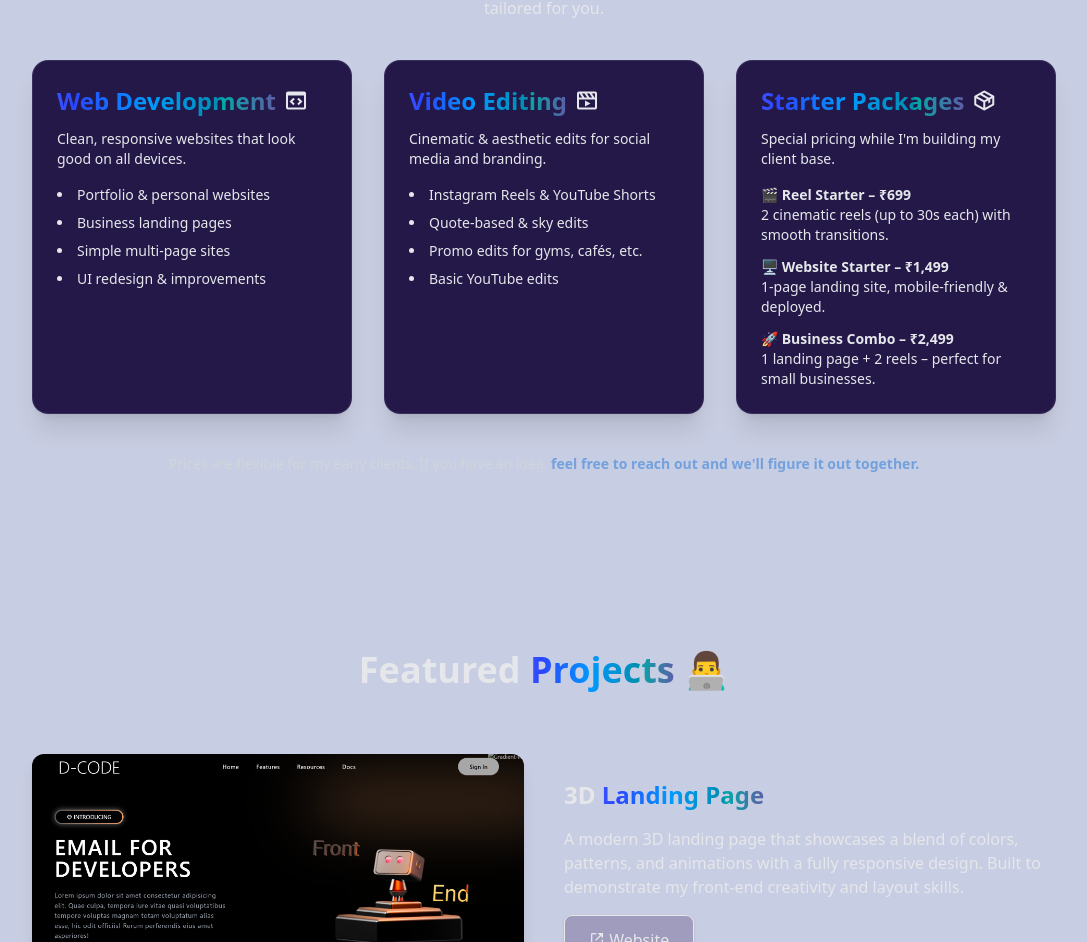
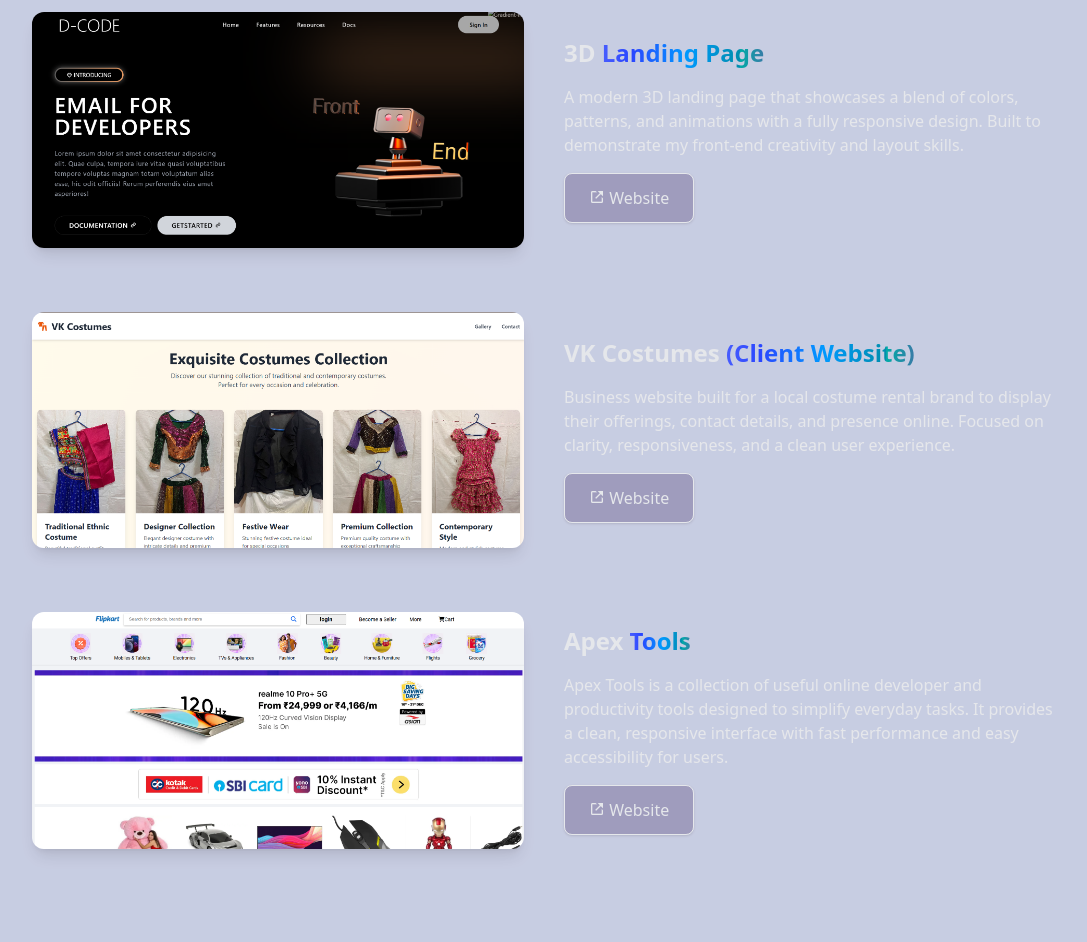
Before and after one commit to PremGupta06/Portfolio, a React (Vite) app: page / in a window 1280 px wide. Shown: the part 1858-2800 px from the top of the page, without its empty margins (96-1183 px from the left). Built offline with nearby package versions, Linux system fonts and the light colour scheme.

Commit message:
Remove Services section from App component
Removed Services section and related links from the App component.

```diff
--- a/src/App.jsx
+++ b/src/App.jsx
@@ -41,11 +41,6 @@
           <li>
             <a href="#about" className="font-bold hover:text-white">
               About
-            </a>
-          </li>
-          <li>
-            <a href="#services" className="font-bold hover:text-white">
-              Services
             </a>
           </li>
           <li>
@@ -109,11 +104,6 @@
             <li>
               <a href="#about" onClick={() => setSidebarOpen(false)}>
                 About
-              </a>
-            </li>
-            <li>
-              <a href="#services" onClick={() => setSidebarOpen(false)}>
-                Services
               </a>
             </li>
             <li>
@@ -266,98 +256,6 @@
         </div>
       </section>
 
-      {/* Services */}
-      <section
-        className="w-4/5 space-y-10 mt-10"
-        id="services"
-        data-aos="fade-up"
-        data-aos-duration="1800"
-      >
-        <h1 className="text-4xl font-bold text-center">
-          My <span className="gradient">Services</span> 💼
-        </h1>
-        <p className="text-center max-w-2xl mx-auto text-sm md:text-base text-gray-200">
-          I combine <span className="font-semibold">web development</span> and{" "}
-          <span className="font-semibold">video editing</span> to help you build
-          a strong online presence. Whether you&apos;re a{" "}
-          <span className="font-semibold">small business, creator, or student</span>,
-          I can create something tailored for you.
-        </p>
-
-        <div className="grid md:grid-cols-3 gap-8 mt-6">
-          {/* Web Dev */}
-          <div className="bg-[#110437e5] p-6 rounded-2xl shadow-xl border border-white/10 hover:scale-105 transition-transform duration-300">
-            <h2 className="text-2xl font-bold flex items-center gap-2 mb-3">
-              <span className="gradient">Web Development</span>{" "}
-              <i className="bx bx-code-block"></i>
-            </h2>
-            <p className="text-sm text-gray-200 mb-4">
-              Clean, responsive websites that look good on all devices.
-            </p>
-            <ul className="text-sm space-y-2 list-disc list-inside text-gray-200">
-              <li>Portfolio & personal websites</li>
-              <li>Business landing pages</li>
-              <li>Simple multi-page sites</li>
-              <li>UI redesign & improvements</li>
-            </ul>
-          </div>
-
-          {/* Video Editing */}
-          <div className="bg-[#110437e5] p-6 rounded-2xl shadow-xl border border-white/10 hover:scale-105 transition-transform duration-300">
-            <h2 className="text-2xl font-bold flex items-center gap-2 mb-3">
-              <span className="gradient">Video Editing</span>{" "}
-              <i className="bx bx-movie-play"></i>
-            </h2>
-            <p className="text-sm text-gray-200 mb-4">
-              Cinematic & aesthetic edits for social media and branding.
-            </p>
-            <ul className="text-sm space-y-2 list-disc list-inside text-gray-200">
-              <li>Instagram Reels & YouTube Shorts</li>
-              <li>Quote-based & sky edits</li>
-              <li>Promo edits for gyms, cafés, etc.</li>
-              <li>Basic YouTube edits</li>
-            </ul>
-          </div>
-
-          {/* Packages */}
-          <div className="bg-[#110437e5] p-6 rounded-2xl shadow-xl border border-white/10 hover:scale-105 transition-transform duration-300">
-            <h2 className="text-2xl font-bold flex items-center gap-2 mb-3">
-              <span className="gradient">Starter Packages</span>{" "}
-              <i className="bx bx-package"></i>
-            </h2>
-            <p className="text-sm text-gray-200 mb-4">
-              Special pricing while I&apos;m building my client base.
-            </p>
-            <ul className="text-sm space-y-3 text-gray-200">
-              <li>
-                <span className="font-semibold">🎬 Reel Starter – ₹699</span>
-                <br />
-                2 cinematic reels (up to 30s each) with smooth transitions.
-              </li>
-              <li>
-                <span className="font-semibold">🖥 Website Starter – ₹1,499</span>
-                <br />
-                1-page landing site, mobile-friendly & deployed.
-              </li>
-              <li>
-                <span className="font-semibold">
-                  🚀 Business Combo – ₹2,499
-                </span>
-                <br />
-                1 landing page + 2 reels – perfect for small businesses.
-              </li>
-            </ul>
-          </div>
-        </div>
-
-        <p className="text-center text-xs md:text-sm text-gray-300 mt-4">
-          Prices are flexible for my early clients. If you have an idea,{" "}
-          <span className="font-semibold text-[#72a1de]">
-            feel free to reach out and we&apos;ll figure it out together.
-          </span>
-        </p>
-      </section>
-
       {/* Projects */}
       <section className="w-4/5 space-y-16 my-20" id="projects">
         <h1 className="text-4xl font-bold text-center">
@@ -433,7 +331,7 @@
 
         <div className="flex flex-col md:flex-row items-center gap-10">
   <a
-            href="https://premgupta06.github.io/Flipkart-Clone/"
+    href="https://apex-tools-zeta.vercel.app/"
     target="_blank"
     rel="noopener noreferrer"
     className="relative w-full md:w-1/2"
@@ -441,20 +339,24 @@
     <img
       src="/images/pro3.png"
       className="rounded-xl shadow-lg w-full"
-              alt="Project 3"
+      alt="Apex Tools"
     />
   </a>
+
   <div className="md:w-1/2 space-y-4">
     <h1 className="text-2xl font-bold">
-              Flipkart <span className="gradient">Frontend Clone</span>
+      Apex <span className="gradient">Tools</span>
     </h1>
+
     <p>
-              A frontend clone of Flipkart created to practice layout structure,
-              components, and responsive design, reflecting my understanding of
-              modern e-commerce UIs.
+      Apex Tools is a collection of useful online developer and productivity
+      tools designed to simplify everyday tasks. It provides a clean,
+      responsive interface with fast performance and easy accessibility for
+      users.
     </p>
+
     <a
-              href="https://premgupta06.github.io/Flipkart-Clone/"
+      href="https://apex-tools-zeta.vercel.app/"
       target="_blank"
       rel="noopener noreferrer"
       className="px-6 py-3 inline-block rounded-lg border shadow bg-[#2200493d] hover:shadow-lg"
```
Lines whose indentation alone changed are shown as unchanged.
